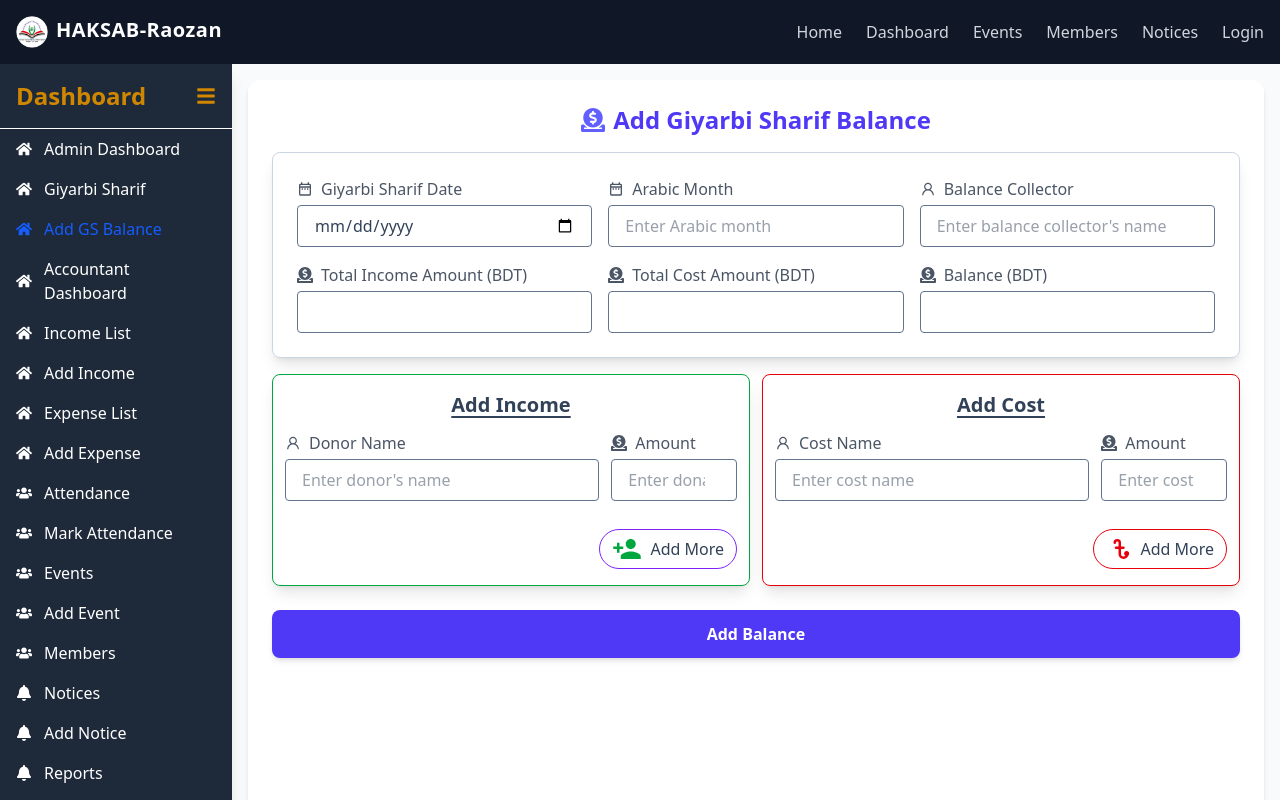
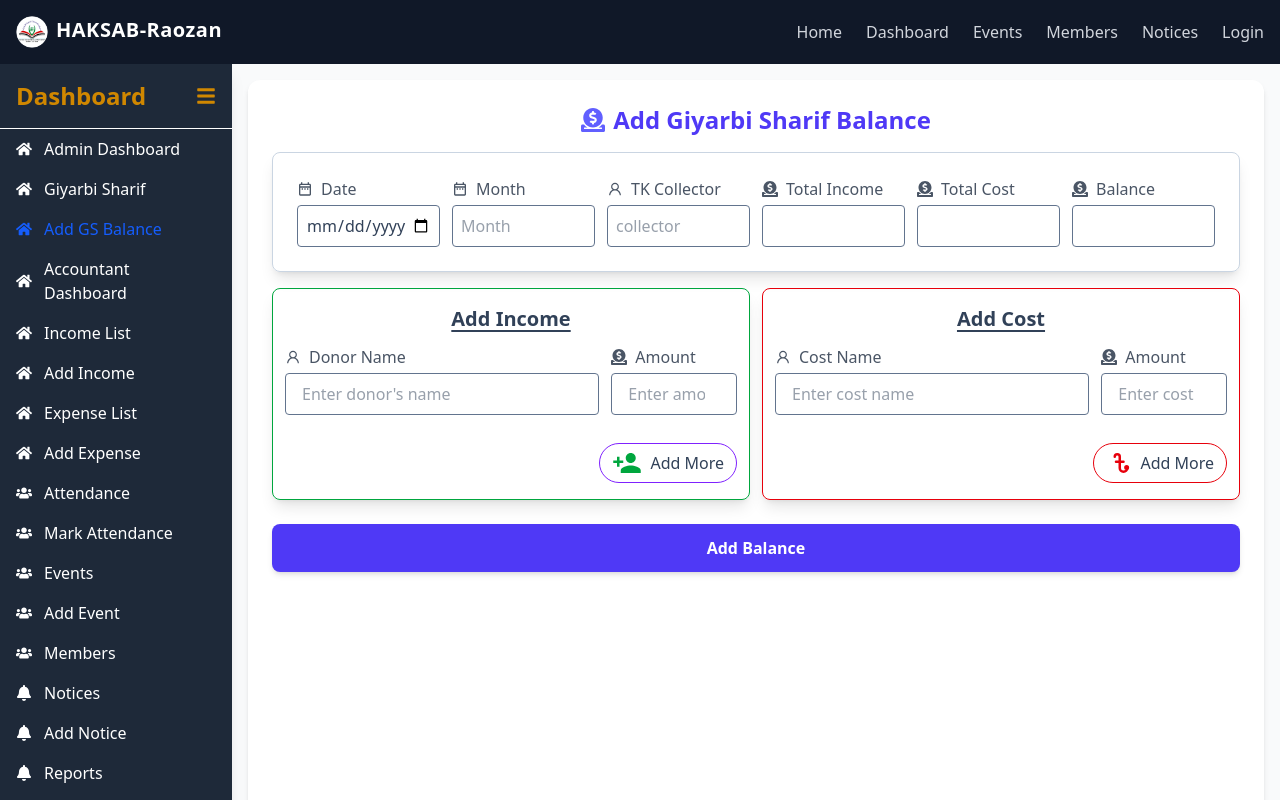
Before and after one commit to nurulazam-dev/haksab-raozan-branch, a React (Vite) app in the folder frontend/: page /dashboard/add-gs-balance in a window 1280 px wide. Shown: the top 800 px of the page. Built offline with nearby package versions, Linux system fonts and the light colour scheme.

Commit message:
update AddGiyarbiSharifBalance component

```diff
--- a/frontend/src/components/Dashboard/Accounts/Giyarbi-Sharif/AddGiyarbiSharifBalance.jsx
+++ b/frontend/src/components/Dashboard/Accounts/Giyarbi-Sharif/AddGiyarbiSharifBalance.jsx
@@ -41,59 +41,59 @@ export default function AddGiyarbiSharifBalance() {
           {/* =================
               Header part
           ================= */}
-          <section className="border border-slate-300 w-full p-6 rounded-lg shadow-lg grid grid-cols-1 md:grid-cols-2 lg:grid-cols-3 gap-4 mb-4">
+          <section className="border border-slate-300 w-full p-6 rounded-lg shadow-lg grid grid-cols-1 md:grid-cols-3 lg:grid-cols-6 gap-3 mb-4">
             {/* Giyarbi Sharif Date */}
             <div>
               <label className="text-gray-600 mb-1 font-medium flex items-center gap-2">
-                <MdOutlineDateRange /> Giyarbi Sharif Date
+                <MdOutlineDateRange /> Date
               </label>
               <input
                 type="date"
                 name="giyarbiSharifDate"
                 value={formData.giyarbiSharifDate}
                 onChange={handleChange}
-                placeholder="Enter Giyarbi Sharif date"
+                placeholder="Date"
                 required
-                className="w-full border border-slate-500 rounded px-4 py-2 focus:ring-2 focus:ring-indigo-400 focus:outline-none"
+                className="w-full border border-slate-500 rounded p-2 focus:ring-2 focus:ring-indigo-400 focus:outline-none"
               />
             </div>
 
             {/* Arabic Month */}
             <div>
               <label className="text-gray-600 mb-1 font-medium flex items-center gap-2">
-                <MdOutlineDateRange /> Arabic Month
+                <MdOutlineDateRange /> Month
               </label>
               <input
                 type="text"
                 name="arabicMonth"
                 value={formData.arabicMonth}
                 onChange={handleChange}
-                placeholder="Enter Arabic month"
+                placeholder="Month"
                 required
-                className="w-full border border-slate-500 rounded px-4 py-2 focus:ring-2 focus:ring-indigo-400 focus:outline-none"
+                className="w-full border border-slate-500 rounded p-2 focus:ring-2 focus:ring-indigo-400 focus:outline-none"
               />
             </div>
 
             {/* Balance Collector */}
             <div>
               <label className="text-gray-600 mb-1 font-medium flex items-center gap-2">
-                <AiOutlineUser /> Balance Collector
+                <AiOutlineUser /> TK Collector
               </label>
               <input
                 type="text"
                 name="balanceCollector"
                 value={formData.balanceCollector}
                 onChange={handleChange}
-                placeholder="Enter balance collector's name"
+                placeholder="collector"
                 required
-                className="w-full border border-slate-500 rounded px-4 py-2 focus:ring-2 focus:ring-indigo-400 focus:outline-none"
+                className="w-full border border-slate-500 rounded p-2 focus:ring-2 focus:ring-indigo-400 focus:outline-none"
               />
             </div>
 
             {/* Income Amount */}
             <div>
               <label className="text-gray-600 mb-1 font-medium flex items-center gap-2">
-                <FaDonate /> Total Income Amount (BDT)
+                <FaDonate /> Total Income
               </label>
               <input
                 type="number"
@@ -101,14 +101,14 @@ export default function AddGiyarbiSharifBalance() {
                 value={formData.amount}
                 onChange={handleChange}
                 disabled
-                className="w-full border border-slate-500 rounded px-4 py-2"
+                className="w-full border border-slate-500 rounded p-2"
               />
             </div>
 
             {/* Total Cost Amount */}
             <div>
               <label className="text-gray-600 mb-1 font-medium flex items-center gap-2">
-                <FaDonate /> Total Cost Amount (BDT)
+                <FaDonate /> Total Cost
               </label>
               <input
                 type="number"
@@ -116,14 +116,14 @@ export default function AddGiyarbiSharifBalance() {
                 value={formData.amount}
                 onChange={handleChange}
                 disabled
-                className="w-full border border-slate-500 rounded px-4 py-2"
+                className="w-full border border-slate-500 rounded p-2"
               />
             </div>
 
             {/* Balance */}
             <div>
               <label className="text-gray-600 mb-1 font-medium flex items-center gap-2">
-                <FaDonate /> Balance (BDT)
+                <FaDonate /> Balance
               </label>
               <input
                 type="number"
@@ -169,7 +169,7 @@ export default function AddGiyarbiSharifBalance() {
                     name="donationAmount"
                     value={formData.donationAmount}
                     onChange={handleChange}
-                    placeholder="Enter donation amount"
+                    placeholder="Enter amount"
                     required
                     className="w-full border border-slate-500 rounded px-4 py-2 focus:ring-2 focus:ring-indigo-400 focus:outline-none"
                   />
--- a/frontend/src/components/Dashboard/Accounts/Giyarbi-Sharif/GiyarbiSharifBalance.jsx
+++ b/frontend/src/components/Dashboard/Accounts/Giyarbi-Sharif/GiyarbiSharifBalance.jsx
@@ -5,6 +5,7 @@ import {
   FaArrowUp,
   FaBalanceScale,
   FaEdit,
+  FaEye,
   FaTrash,
 } from "react-icons/fa";
 
@@ -140,9 +141,10 @@ const GiyarbiSharifBalance = () => {
                     {item.balance}
                   </td>
                   <td className="px-4 py-3 text-center">{item.collector}</td>
-                  <td className="px-4 py-3 flex justify-center gap-3">
-                    <FaEdit className="text-blue-600 cursor-pointer hover:scale-110 transition" />
-                    <FaTrash className="text-red-600 cursor-pointer hover:scale-110 transition" />
+                  <td className="px-2 py-3 flex justify-center gap-4">
+                    <FaEye className="text-green-600 text-lg cursor-pointer hover:scale-110 transition" />
+                    <FaEdit className="text-blue-600 text-lg cursor-pointer hover:scale-110 transition" />
+                    <FaTrash className="text-red-600 text-lg cursor-pointer hover:scale-110 transition" />
                   </td>
                 </tr>
               ))}
```
